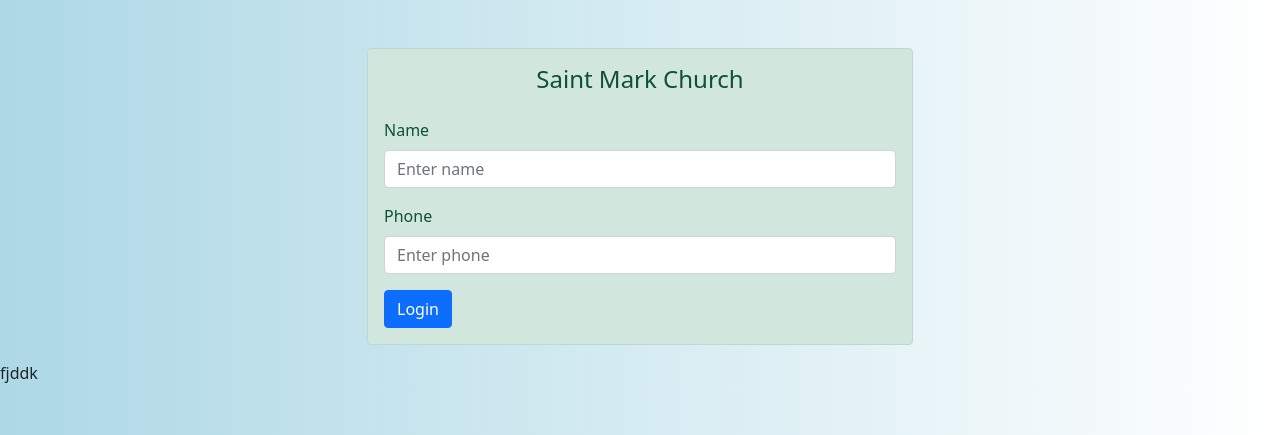
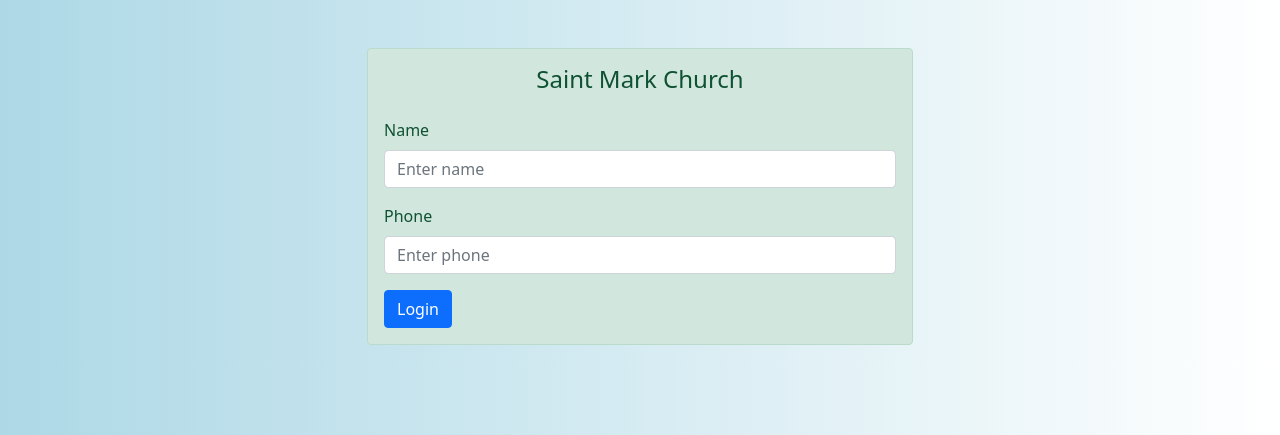
Before and after one commit to MinaMalak-cmd/Church-Reservation-system, a React (Create React App) app in the folder Frontend/church-reservation-system/: page / in a window 1280 px wide. Shown: the top 435 px of the page. Built offline with nearby package versions, Linux system fonts and the light colour scheme.

Commit message:
handle routing successfully but waiting for authorization

```diff
--- a/Frontend/church-reservation-system/src/Components/Login/Login.js
+++ b/Frontend/church-reservation-system/src/Components/Login/Login.js
@@ -2,7 +2,6 @@ import React, { useState } from "react";
 import "./Login.css";
 import { Button, Form, Row, Col, Container, Alert } from "react-bootstrap";
 import { useNavigate,Route,Router,Navigate } from "react-router-dom";
-import { render } from "@testing-library/react";
 
 const Login = (props) => {
   const [data, setData] = useState({ name: "", phone: "" });
@@ -22,7 +21,7 @@ const Login = (props) => {
     if (status.formValid) {
       let tempObj = { name: e.target[0].value, phone: e.target[1].value };
       setData(tempObj);
-      props.onSaveData(tempObj);
+      // props.onSaveData(tempObj);
       console.log("data sent");
       e.target[0].value = "";
       e.target[1].value = "";
--- a/Frontend/church-reservation-system/src/index.js
+++ b/Frontend/church-reservation-system/src/index.js
@@ -6,11 +6,10 @@ import Login from "./Components/Login/Login";
 import Reservation from "./Components/Reservation/Reservation";
 import {
   Route,
-  Link,
   BrowserRouter as Router,
-  Switch,
   Routes,
 } from "react-router-dom";
+import EventsList from "./Components/Events/EventsList";
 const routes = (
   <Router>
     <div>
@@ -21,8 +20,13 @@ const routes = (
 );
 ReactDOM.render(
   <Router>
-    <App />
+    <Routes>
+      <Route exact path="/" element={<Login />} />
+      <Route path="/reservation" element={<Reservation />} />
+      {/*
+      needed to send prop to it
+      <Route path="/e" element={<EventsList />} /> */}
+    </Routes>
   </Router>,
-  document.getElementById('root')
+  document.getElementById("root")
 );
-// ReactDOM.render(routes, document.getElementById("root"));
```
Lines whose indentation alone changed are shown as unchanged.
